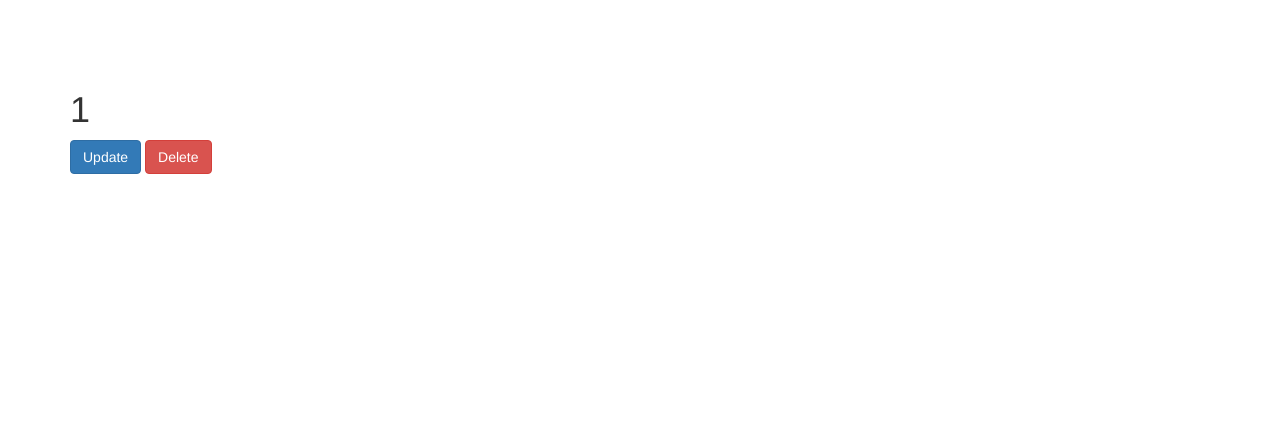
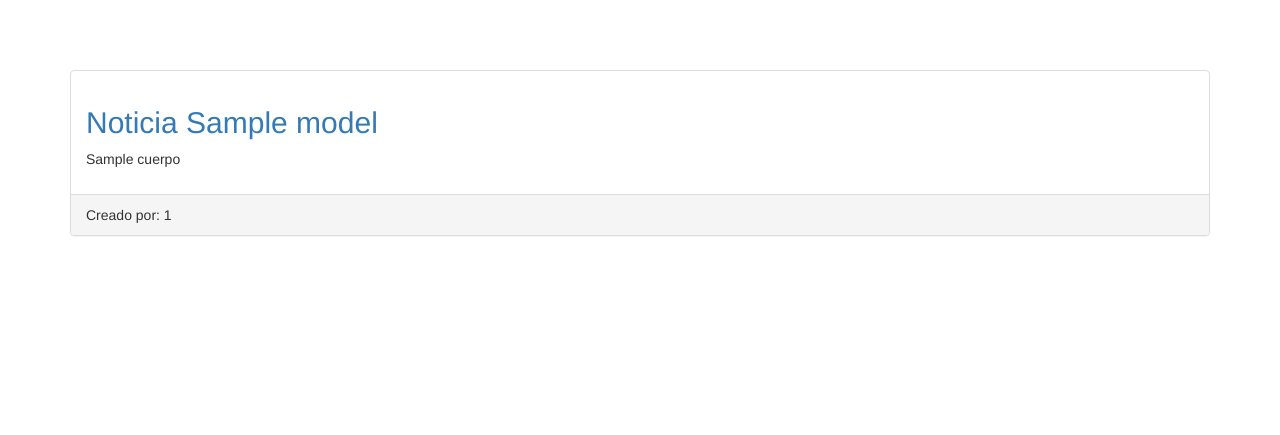
Before and after one commit to aaronFdez/meneame, a Yii app: template views/noticias/view.php in a window 1280 px wide. Shown: the top 435 px of the page. Run offline with PHP 8.4 and a stand-in for Yii, Linux system fonts and the light colour scheme; the template is opened without the code that fills it: most values are stand-ins (such as "Sample title", 1, 10 or a date in 2020); data that the repository does not hold is empty; some libraries are stand-ins or nearby versions.

Commit message:
Cambio vista noticias v0.1

```diff
--- a/views/noticias/view.php
+++ b/views/noticias/view.php
@@ -12,30 +12,15 @@ $this->params['breadcrumbs'][] = $this->title;
 ?>
 <div class="noticia-view">
 
-    <h1><?= Html::encode($this->title) ?></h1>
+    <div class="panel panel-default">
+      <div class="panel-body">
+        <h2><a href="#">Noticia <?= $model->titulo ?></a></h2>
 
-    <p>
-        <?= Html::a('Update', ['update', 'id' => $model->id_noticia], ['class' => 'btn btn-primary']) ?>
-        <?= Html::a('Delete', ['delete', 'id' => $model->id_noticia], [
-            'class' => 'btn btn-danger',
-            'data' => [
-                'confirm' => 'Are you sure you want to delete this item?',
-                'method' => 'post',
-            ],
-        ]) ?>
-    </p>
-
-    <?= DetailView::widget([
-        'model' => $model,
-        'attributes' => [
-            'id_noticia',
-            'id_usuario',
-            'titulo',
-            'cuerpo',
-            'meneos',
-            'url:url',
-            'created_at',
-        ],
-    ]) ?>
+        <p> <?= $model->cuerpo ?> </p>
+      </div>
+      <div class="panel-footer">
+          Creado por: <?= $model->id_usuario ?>
+      </div>
+    </div>
 
 </div>
```
Also changed, not shown: 1 other file.
